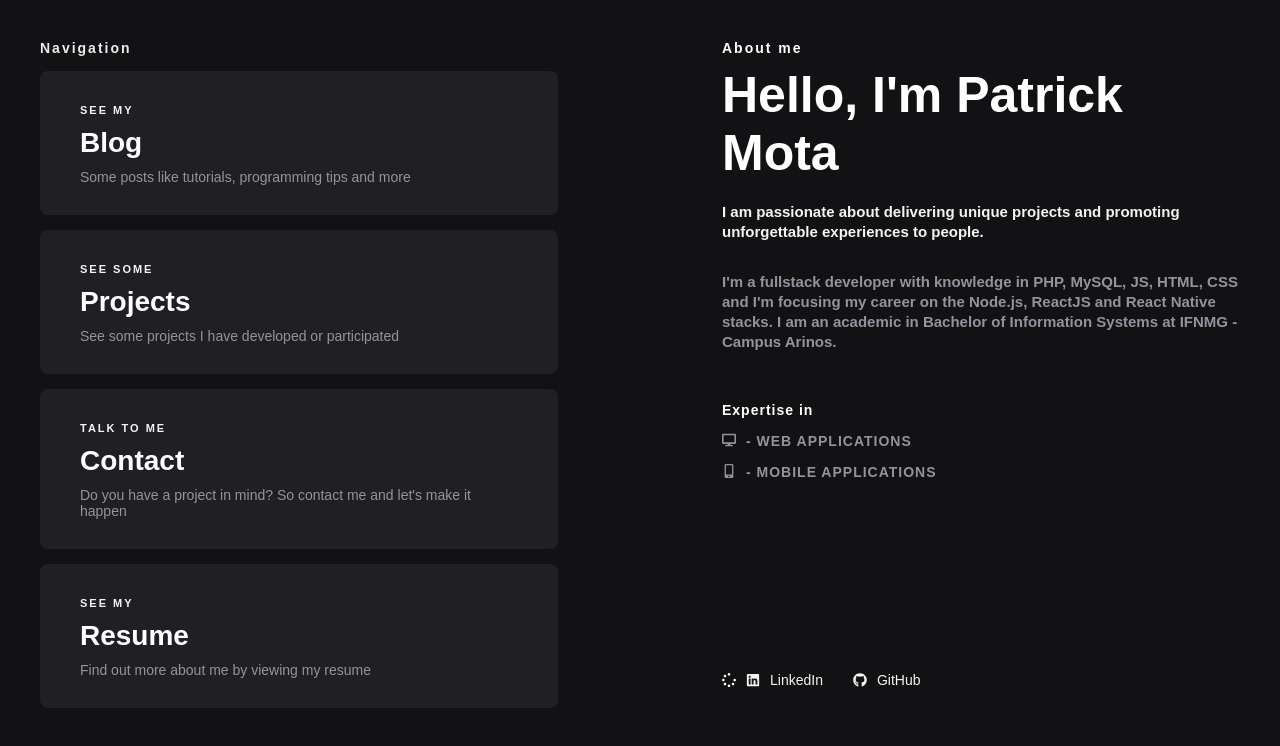
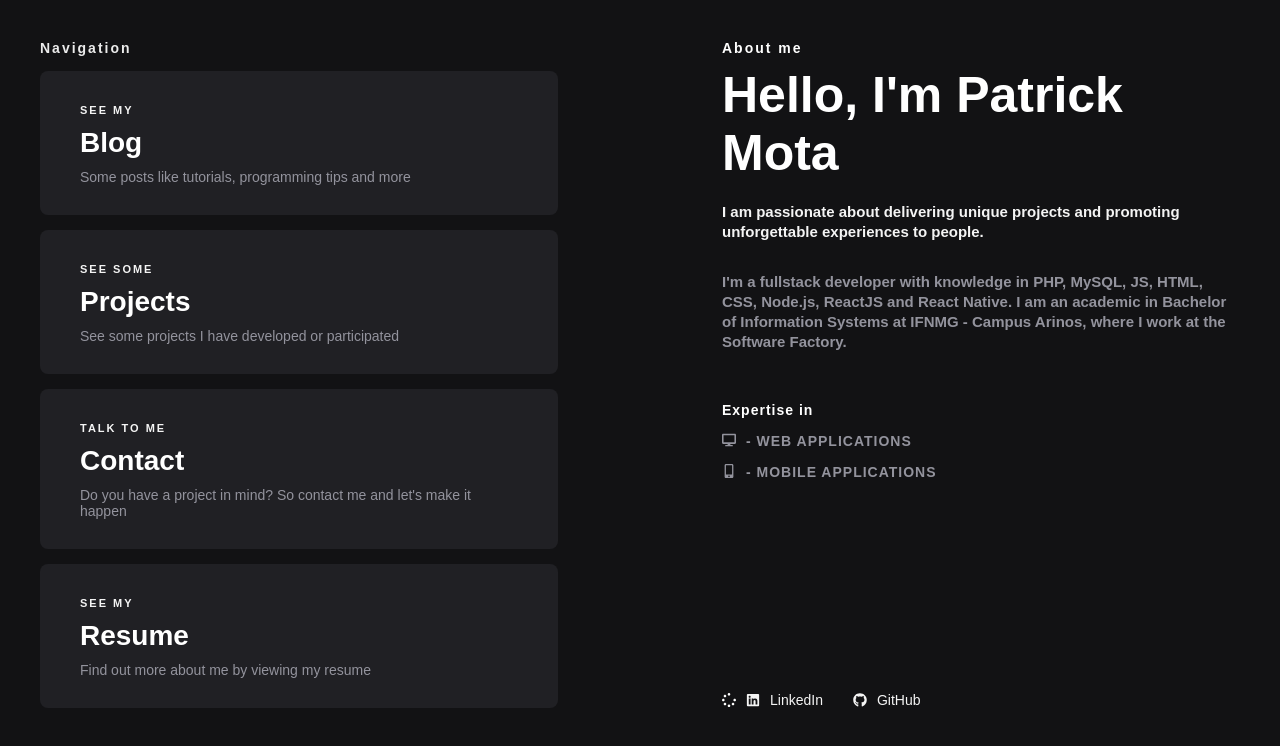
Before and after one commit to Patrick-Wilker/portfolio-react, a React (Create React App) app: page / in a window 1280 px wide. Shown: the top 746 px of the page. Built offline with nearby package versions, Linux system fonts and the light colour scheme; no server answers.

Commit message:
Improve the home page

```diff
--- a/src/pages/Main/index.js
+++ b/src/pages/Main/index.js
@@ -72,9 +72,9 @@ function Main(){
                         experiences to people.
                     </span>
                     <p>
-                        I'm a fullstack developer with knowledge in PHP, MySQL, JS, HTML, CSS and I'm focusing my career on
-                        the Node.js, ReactJS and React Native stacks. I am an academic in Bachelor of Information Systems at
-                        IFNMG - Campus Arinos.
+                        I'm a fullstack developer with knowledge in PHP, MySQL, JS, HTML, CSS, Node.js,
+                        ReactJS and React Native. I am an academic in Bachelor of Information Systems at
+                        IFNMG - Campus Arinos, where I work at the Software Factory.
                     </p>
                 </div>
 
--- a/src/pages/Main/styles.js
+++ b/src/pages/Main/styles.js
@@ -76,7 +76,7 @@ export const Card = styled.div`
             display: flex;
             align-items: center;
 
-            margin-top: 30px;
+            margin: 10px 0 5px;
 
         }
 
@@ -148,7 +148,7 @@ export const AboutMe = styled.div`
         align-items: center;
 
         position: absolute;
-        bottom: 20px;
+        bottom: 10px;
 
     }
 
```
